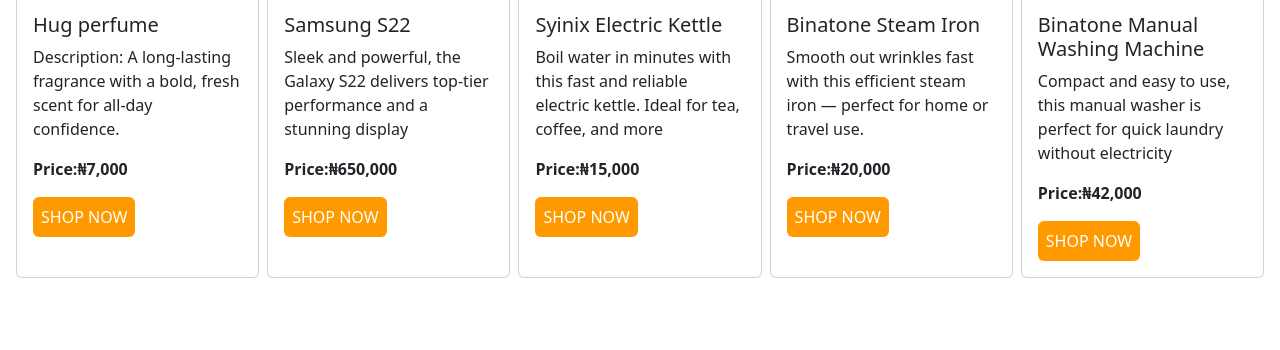
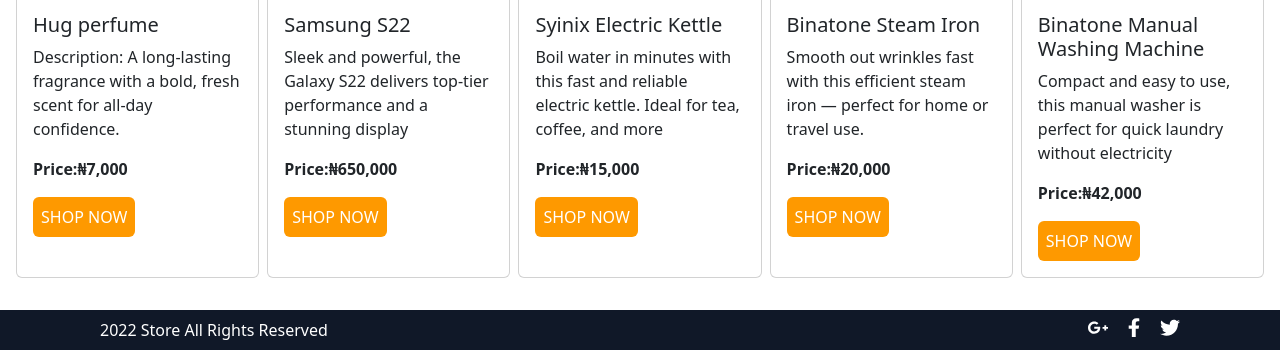
Before and after one commit to 01-amide/online_store, a plain HTML site: page index.html in a window 1280 px wide. Shown: the part 771-1121 px from the top of the page. Before the commit the page ends 1049 px from the top, so only its background shows below. Drawn offline with nearby package versions, Linux system fonts and the light colour scheme.

Commit message:
footer and comments added

```diff
--- a/index.html
+++ b/index.html
@@ -10,23 +10,29 @@
 </head>
 <body>
     <!-- navbar section -->
+
+    <!-- hambuger menu for categories -->
     <header class="flex justify-between items-center px-2 ">
         <svg xmlns="http://www.w3.org/2000/svg" x="0px" y="0px" width="30" height="20" viewBox="0 0 50 50" class="lg:hidden">
         <path d="M 5 8 A 2.0002 2.0002 0 1 0 5 12 L 45 12 A 2.0002 2.0002 0 1 0 45 8 L 5 8 z M 5 23 A 2.0002 2.0002 0 1 0 5 27 L 45 27 A 2.0002 2.0002 0 1 0 45 23 L 5 23 z M 5 38 A 2.0002 2.0002 0 1 0 5 42 L 45 42 A 2.0002 2.0002 0 1 0 45 38 L 5 38 z"></path>
         </svg>
 
+        <!-- logo -->
         <div class="font-bold">Store</div>
 
+        <!-- search icon ellipses icon -->
         <div class="flex lg:hidden">
             <svg xmlns="http://www.w3.org/2000/svg" class="ionicon" viewBox="0 0 512 512"><path d="M456.69 421.39L362.6 327.3a173.81 173.81 0 0034.84-104.58C397.44 126.38 319.06 48 222.72 48S48 126.38 48 222.72s78.38 174.72 174.72 174.72A173.81 173.81 0 00327.3 362.6l94.09 94.09a25 25 0 0035.3-35.3zM97.92 222.72a124.8 124.8 0 11124.8 124.8 124.95 124.95 0 01-124.8-124.8z"/></svg>
             <svg xmlns="http://www.w3.org/2000/svg" class="w-[30px] h-[20px]" viewBox="0 0 512 512"><circle cx="256" cy="256" r="48"/><circle cx="256" cy="416" r="48"/><circle cx="256" cy="96" r="48"/></svg>
         </div>
 
 
+        <!-- search bar (to show on larger screens) -->
         <div class="hidden lg:flex lg:gap-1">
             <input type="text" placeholder="search items" class="border rounded p-2 w-[350px]">
             <button class="border rounded p-2 bg-white">search</button>
         </div>
+        <!-- nav links (to show on larger screens) -->
         <ul class="hidden lg:flex lg:gap-5 m-0">
             <a href="#"><li>Account</li></a>
             <a href="#"><li>Help</li></a>
@@ -56,7 +62,8 @@
             <img class="rounded " src="https://ng.jumia.is/cms/0-1-initiatives/flashsale/2024/Desktop_Homepage_Slider__712x384.jpg" alt="">
         </section>
 
-        <section class="" id="product">
+        <!-- product section -->
+        <section class="mb-8" id="product">
             <div class="bg-red-600 flex justify-between items-center text-white px-4">
                 <div class=" flex items-center gap-2">
                     <svg xmlns="http://www.w3.org/2000/svg" class="w-5 h-5 bg-white rounded-full" viewBox="0 0 512 512"><path d="M194.82 496a18.36 18.36 0 01-18.1-21.53v-.11L204.83 320H96a16 16 0 01-12.44-26.06L302.73 23a18.45 18.45 0 0132.8 13.71c0 .3-.08.59-.13.89L307.19 192H416a16 16 0 0112.44 26.06L209.24 489a18.45 18.45 0 01-14.42 7z"/></svg>
@@ -119,6 +126,31 @@
             </div>
         </section>
     </main>
-    <footer></footer>
+
+    <!-- footer -->
+    <footer class="bg-gray-900 text-white py-2">
+        <div class="flex justify-between px-[100px]">
+            <div>2022 Store All Rights Reserved</div>
+            <div class="flex gap-3" id="socials">
+                <div >
+                    <svg width="20" height="20" viewBox="0 0 18 12" fill="none" xmlns="http://www.w3.org/2000/svg">
+                    <path d="M10.9354 4.8923C10.9891 5.16994 11.0275 5.44757 11.0275 5.80771C11.0275 8.95167 8.87106 11.1802 5.625 11.1802C2.51707 11.1802 0 8.71907 0 5.68018C0 2.64128 2.51707 0.180176 5.625 0.180176C7.14445 0.180176 8.41063 0.720408 9.3929 1.62083L7.86577 3.05398C7.45137 2.6638 6.72237 2.2061 5.625 2.2061C3.70652 2.2061 2.14102 3.7593 2.14102 5.68018C2.14102 7.60105 3.70652 9.15426 5.625 9.15426C7.85042 9.15426 8.6869 7.58604 8.81733 6.78315H5.625V4.89227H10.9354V4.8923ZM16.3672 5.07669V3.48018H14.7265V5.07669H13.0937V6.68089H14.7265V8.27741H16.3672V6.68089H18V5.07669H16.3672Z" fill="white"/>
+                    </svg>
+                </div>
+
+                <div >
+                    <svg width="20" height="20" viewBox="0 0 9 17" fill="none" xmlns="http://www.w3.org/2000/svg">
+                    <path d="M8.41022 9.18018L8.87692 6.28455H5.95887V4.40549C5.95887 3.6133 6.36649 2.84111 7.6734 2.84111H9V0.375801C9 0.375801 7.79615 0.180176 6.64514 0.180176C4.24203 0.180176 2.67125 1.56705 2.67125 4.07768V6.28455H0V9.18018H2.67125V16.1802H5.95887V9.18018H8.41022Z" fill="white"/>
+                    </svg>
+                </div>
+
+                <div>
+                    <svg width="20" height="20" viewBox="0 0 20 17" fill="none" xmlns="http://www.w3.org/2000/svg">
+                    <path d="M17.9442 4.16766C17.9569 4.34265 17.9569 4.51768 17.9569 4.69267C17.9569 10.0301 13.8326 16.1802 6.29444 16.1802C3.97209 16.1802 1.81473 15.5176 0 14.3677C0.329962 14.4052 0.64719 14.4177 0.989848 14.4177C2.90607 14.4177 4.67006 13.7802 6.0787 12.6927C4.27666 12.6552 2.7665 11.4927 2.24618 9.89267C2.50001 9.93015 2.7538 9.95516 3.02032 9.95516C3.38833 9.95516 3.75638 9.90514 4.099 9.81768C2.22083 9.44265 0.812152 7.81767 0.812152 5.85517V5.80519C1.35782 6.10519 1.99239 6.29269 2.66493 6.31766C1.56087 5.59264 0.837542 4.35516 0.837542 2.95515C0.837542 2.20516 1.04055 1.51766 1.3959 0.917657C3.41369 3.36766 6.4467 4.96763 9.8477 5.14266C9.78426 4.84266 9.74617 4.53019 9.74617 4.21768C9.74617 1.99266 11.5736 0.180176 13.8452 0.180176C15.0254 0.180176 16.0914 0.667675 16.8401 1.45518C17.7665 1.28018 18.6548 0.942667 19.4416 0.480178C19.137 1.4177 18.4898 2.2052 17.6396 2.70516C18.4645 2.61771 19.264 2.39266 20 2.08019C19.4417 2.88016 18.7437 3.59263 17.9442 4.16766Z" fill="white"/>
+                    </svg>
+                </div>
+            </div>
+        </div>
+    </footer>
 </body>
 </html>
```
